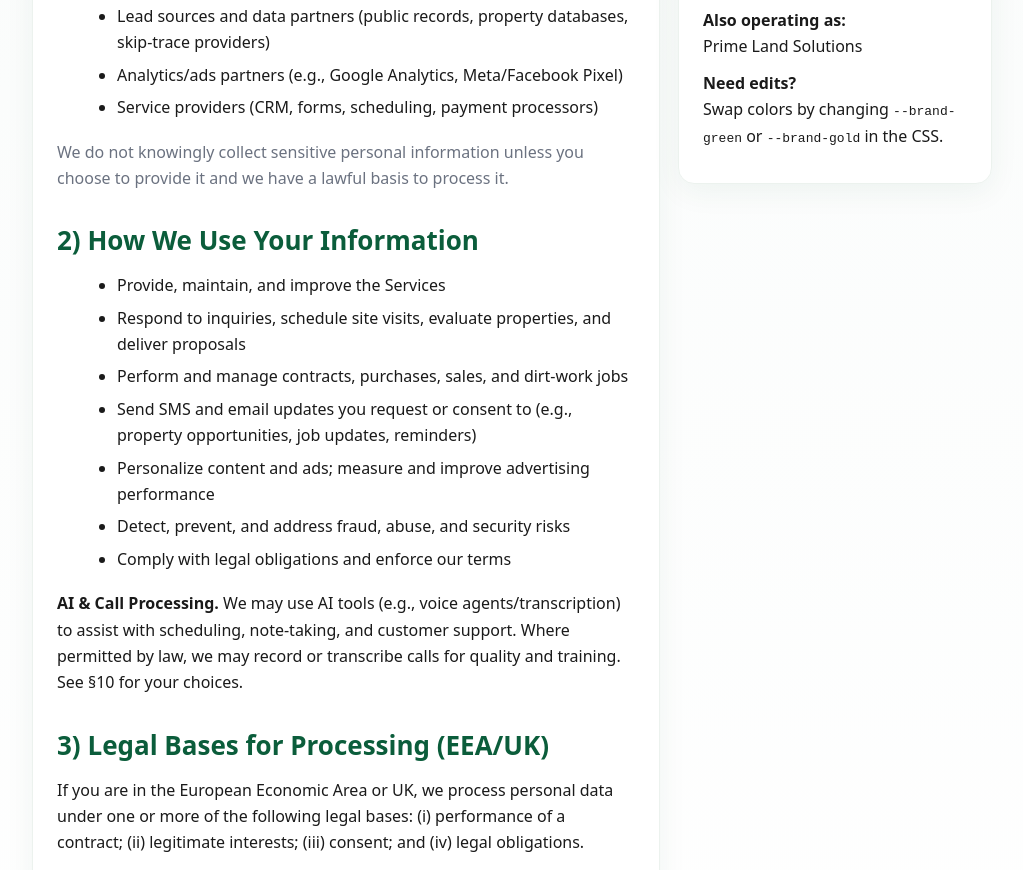
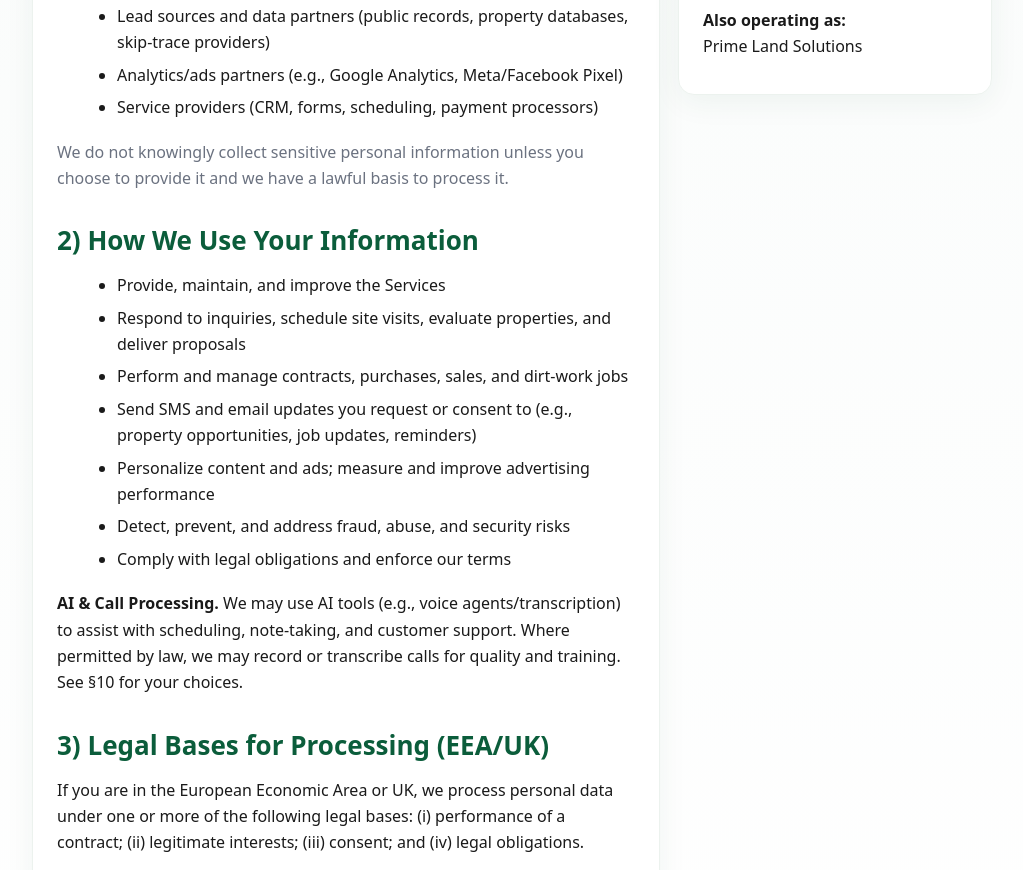
Before and after one commit to pgtaylor24-ux/privacy-policy, a plain HTML site: page index.html in a window 1280 px wide. Shown: the part 995-1865 px from the top of the page, without its empty margins (128-1151 px from the left). Drawn offline with Linux system fonts and the light colour scheme.

Commit message:
Update index.html

```diff
--- a/index.html
+++ b/index.html
@@ -240,7 +240,6 @@
         <hr style="margin:16px 0; border:none; border-top:1px solid #ecf2ee" />
         <p><strong>Brand:</strong><br/>Taylor Real Estate Group<br/><span class="muted">“Strive to achieve and never give up.”</span></p>
         <p><strong>Also operating as:</strong><br/>Prime Land Solutions</p>
-        <p><strong>Need edits?</strong><br/>Swap colors by changing <code>--brand-green</code> or <code>--brand-gold</code> in the CSS.</p>
       </aside>
     </div>
 
```
